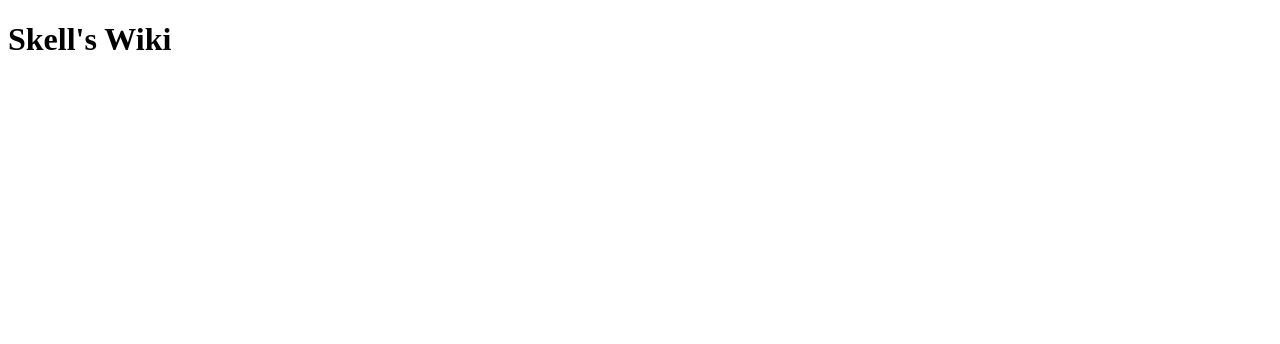
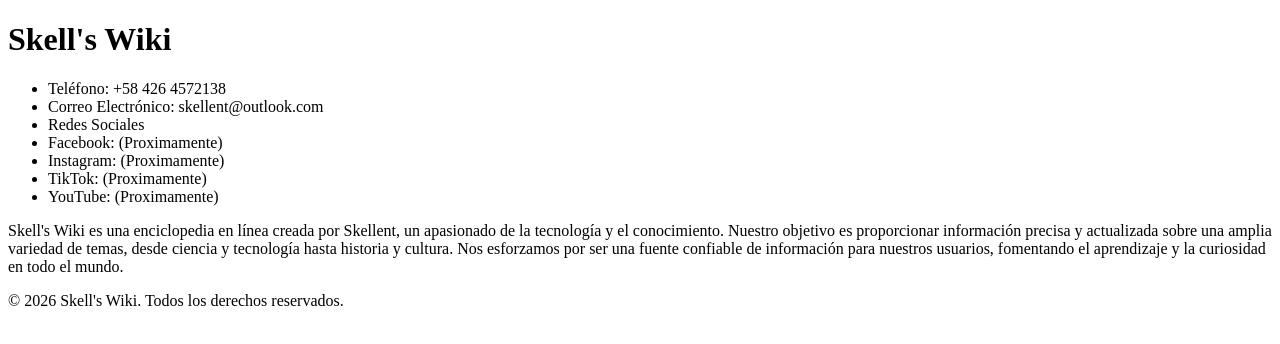
Before and after one commit to Skell-s/Wiki, a plain HTML site: page index.html in a window 1280 px wide. Drawn offline with Linux system fonts and the light colour scheme.

Commit message:
Estructura html lista

```diff
--- a/index.html
+++ b/index.html
@@ -4,10 +4,49 @@
     <meta charset="UTF-8">
     <meta name="viewport" content="width=device-width, initial-scale=1.0">
     <title>Skell's Wiki</title>
-    <link rel="stylesheet" href="src/styles.css">
-    <script src="src/script.js" defer></script>
+    <link rel="stylesheet" href="./src/styles.css">
+    <link rel="icon" href="./img/favicon.png">
+    <script src="./src/script.js" defer></script>
 </head>
 <body>
     <h1>Skell's Wiki</h1>
+    <main>
+        <!--
+        ###Plantilla para Artículo
+        <a href="./articles/#.html">
+            <article>
+                <h2>Titulo</h2>
+                <p>
+                    <b>Autor:</b> Skellent
+                    <br>
+                    <b>Fecha de Publicación:</b> 01/01/2024
+                </p>
+                <img src="ruta-de-la-imagen.jpg" alt="Descripción de la imagen">
+            </article>
+        </a>
+        -->
+    </main>
+    <footer>
+        <div>
+            <div>
+                <ul>
+                    <li>Teléfono: +58 426 4572138</li>
+                    <li>Correo Electrónico: skellent@outlook.com</li>
+                    <li>Redes Sociales
+                        <li>Facebook: (Proximamente)</li>
+                        <li>Instagram: (Proximamente)</li>
+                        <li>TikTok: (Proximamente)</li>
+                        <li>YouTube: (Proximamente)</li>
+                    </li>
+                </ul>
+            </div>
+            <div>
+                <p>Skell's Wiki es una enciclopedia en línea creada por Skellent, un apasionado de la tecnología y el conocimiento. Nuestro objetivo es proporcionar información precisa y actualizada sobre una amplia variedad de temas, desde ciencia y tecnología hasta historia y cultura. Nos esforzamos por ser una fuente confiable de información para nuestros usuarios, fomentando el aprendizaje y la curiosidad en todo el mundo.</p>
+            </div>
+        </div>
+        <div>
+            <p>&copy; 2026 Skell's Wiki. Todos los derechos reservados.</p>
+        </div>
+    </footer>
 </body>
 </html>
```
Also changed, not shown: articles/template.html (+35 -1 lines).
